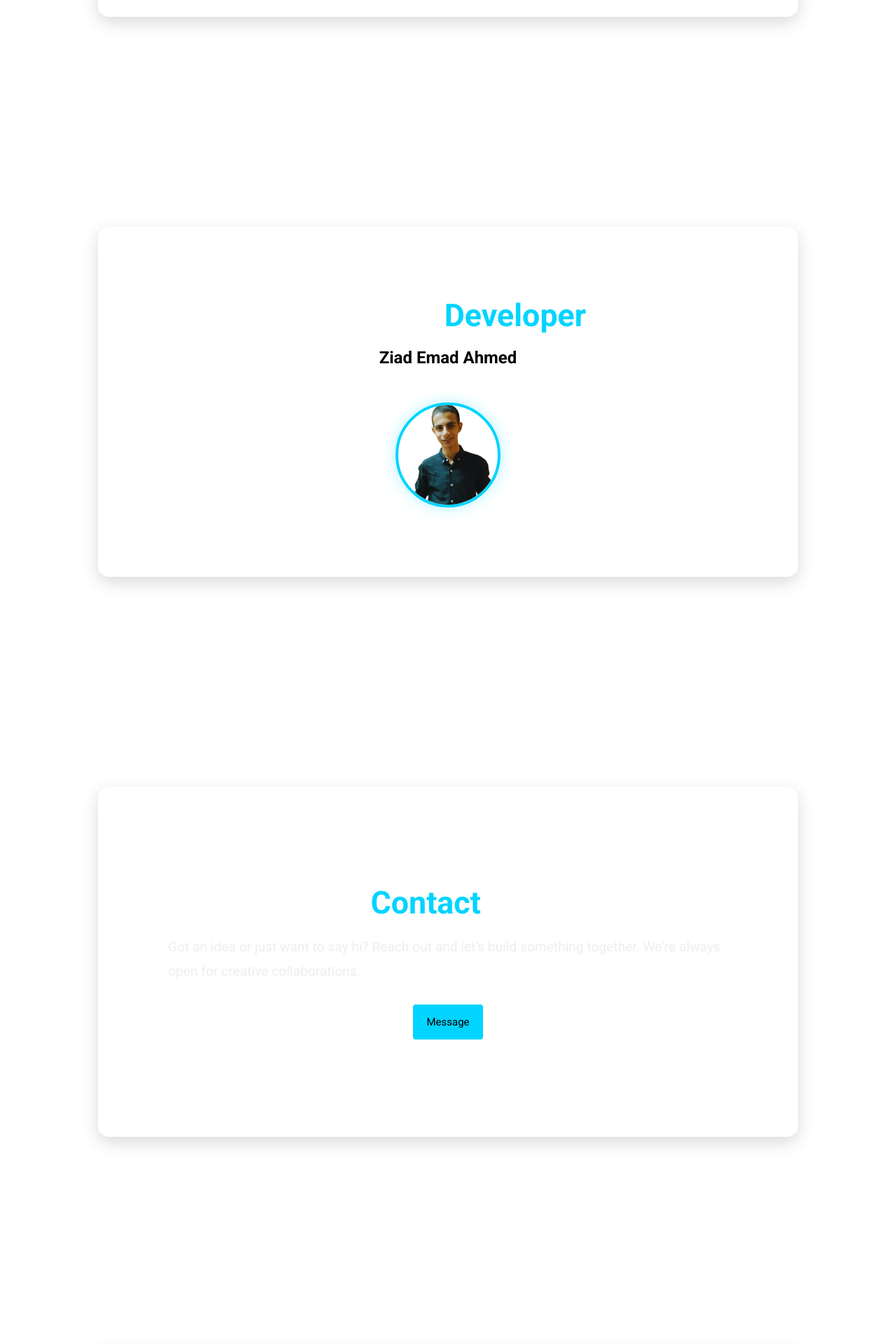
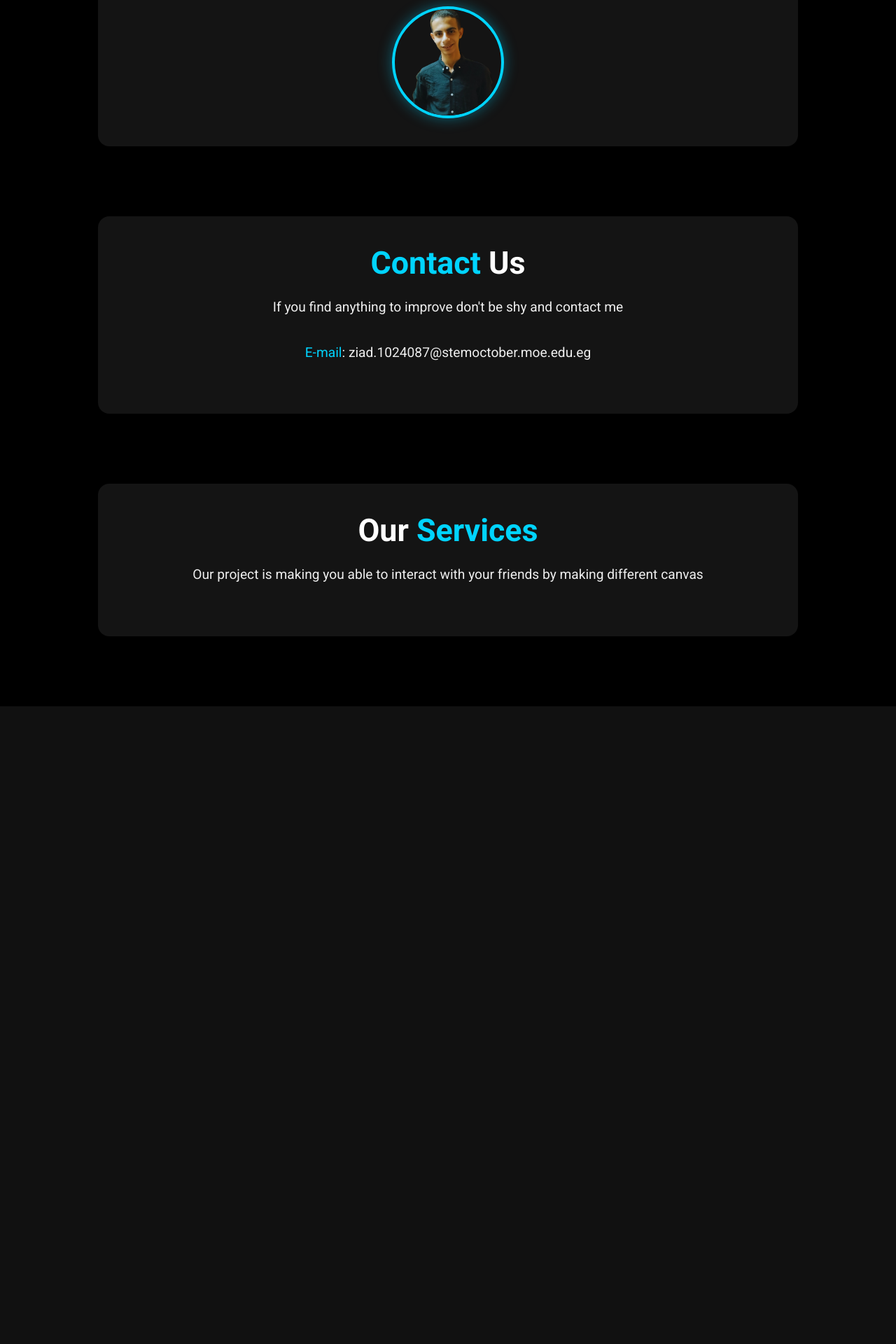
Before and after one commit to ZIZO17z/Canvibe, a PHP site: page / in a window 1280 px wide. Shown: the part 801-2721 px from the top of the page at 70% size. After the commit the page ends 1810 px from the top, so only its background shows below. Run offline with PHP 8.4, Linux system fonts and the light colour scheme.

Commit message:
make basics

```diff
--- a/index.html
+++ b/index.html
@@ -3,52 +3,13 @@
 
 <head>
     <meta charset="UTF-8" />
-    <meta name="author" content="Ziad Emad" />
+    <meta name="author" content="Ziad Emad Ahmed" />
     <meta name="viewport" content="width=device-width, initial-scale=1.0" />
     <title>Canvibe</title>
     <link rel="stylesheet" href="styles/style.css" />
     <link rel="preconnect" href="https://fonts.googleapis.com" />
     <link rel="preconnect" href="https://fonts.gstatic.com" crossorigin />
     <link href="https://fonts.googleapis.com/css2?family=Roboto:wght@300;400;500;700&display=swap" rel="stylesheet" />
-    <style>
-        html {
-            scroll-behavior: smooth;
-        }
-
-        section {
-            min-height: 100vh;
-            display: flex;
-            align-items: center;
-            justify-content: center;
-            position: relative;
-        }
-
-        .scroll-section {
-            opacity: 0;
-            transform: translateY(50px);
-            transition: all 0.6s ease-out;
-        }
-
-        .scroll-section.visible {
-            opacity: 1;
-            transform: translateY(0);
-        }
-
-        .main-container.left {
-            align-items: flex-start;
-            text-align: left;
-        }
-
-        .main-container.right {
-            align-items: flex-end;
-            text-align: right;
-        }
-
-        .main-container h1,
-        .main-container p {
-            text-align: inherit;
-        }
-    </style>
 </head>
 
 <body>
@@ -57,63 +18,66 @@
     <source src="original-d99071d642c8efd87400222a0c344e1a.mp4" type="video/mp4" />
   </video>
 
-    <div class="head-container">
+    <header class="head-container">
         <a href="#home" id="logo">
             <img src="images/c.png" alt="Canvibe Logo" />
         </a>
+        <nav>
             <ul>
                 <li><a href="#home">Home</a></li>
                 <li><a href="#developers">Developers</a></li>
                 <li><a href="#contact">Contact</a></li>
                 <li><a href="#services">Services</a></li>
             </ul>
-    </div>
+        </nav>
+    </header>
 
-    <section id="home">
-        <div class="main-container scroll-section center">
-            <h1>in <span style="color:#00d4ff; cursor:pointer;">Canvibe</span> Collaborate . Create . Grow</h1>
+    <main>
+        <section id="home" class="scroll-section">
+            <div class="main-container center">
+                <h1>In <span class="highlight">Canvibe</span> — Collaborate. Create. Grow.</h1>
                 <p>
                     At <strong>Canvibe</strong>, we believe in the power of connection. Whether you're a developer, designer, or dreamer, this is your space to build, share, and innovate.
                 </p>
-            <button class="btn" id="start-btn">Join</button>
+                <button class="btn">Join</button>
             </div>
         </section>
 
-    <section id="developers">
-        <div class="developer-container scroll-section center">
-            <h1>Meet our <span style="color:#00d4ff;">Developer</span></h1>
-            <h2>
-                Ziad Emad Ahmed
-            </h2>
+        <section id="developers" class="scroll-section">
+            <div class="developer-container center">
+                <h1>Meet Our <span class="highlight">Developer</span></h1>
+                <h2>Ziad Emad Ahmed</h2>
                 <div class="home-img">
                     <div class="img-box">
-                    <div class="img-item">
-                        <img src="images/home.png" alt="ziad is here">
+                        <img src="images/home.png" alt="Ziad Emad Ahmed">
+                    </div>
                 </div>
             </div>
         </section>
 
-    <section id="contact">
-        <div class="main-container scroll-section center">
-            <h1><span style="color:#00d4ff;">Contact</span> Us</h1>
+        <section id="contact" class="scroll-section">
+            <div class="main-container center">
+                <h1><span class="highlight">Contact</span> Us</h1>
                 <p>
-                Got an idea or just want to say hi? Reach out and let's build something together. We're always open for creative collaborations.
+                    If you find anything to improve don't be shy and contact me
                 </p>
-            <button class="btn" id="start-btn">Message</button>
+                <p>
+                    <span class="highlight">E-mail</span>: ziad.1024087@stemoctober.moe.edu.eg
+                </p>
             </div>
         </section>
 
-    <section id="services">
-        <div class="main-container scroll-section center">
-            <h1>Our <span style="color:#00d4ff;">Services</span></h1>
+        <section id="services" class="scroll-section">
+            <div class="main-container center">
+                <h1>Our <span class="highlight">Services</span></h1>
                 <p>
-                From UI design to backend engineering, we provide full-stack services that turn concepts into digital experiences. Let’s make it real.
+                    Our project is making you able to interact with your friends by making different canvas
                 </p>
-            <button class="btn" id="start-btn">See More</button>
             </div>
         </section>
+    </main>
+
     <script src="scripts/script.js"></script>
-
 </body>
 
 </html>
--- a/scripts/script.js
+++ b/scripts/script.js
@@ -1,15 +1,15 @@
-const observer = new IntersectionObserver(
-    (entries) => {
+document.addEventListener("DOMContentLoaded", () => {
+    const sections = document.querySelectorAll(".scroll-section");
+
+    const observer = new IntersectionObserver((entries) => {
         entries.forEach(entry => {
             if (entry.isIntersecting) {
-                entry.target.classList.add('visible');
+                entry.target.classList.add("visible");
             }
         });
     }, {
-        threshold: 0.3
-    }
-);
+        threshold: 0.15
+    });
 
-document.querySelectorAll('.scroll-section').forEach(section => {
-    observer.observe(section);
+    sections.forEach(section => observer.observe(section));
 });
--- a/styles/style.css
+++ b/styles/style.css
@@ -3,11 +3,17 @@
     padding: 0;
     box-sizing: border-box;
     font-family: 'Roboto', sans-serif;
+    transition: all 0.4s ease;
+}
+
+html {
+    scroll-behavior: smooth;
 }
 
 body {
     min-height: 100vh;
     overflow-x: hidden;
+    background-color: #000;
 }
 
 #bg-video {
@@ -85,45 +80,28 @@ body {
     width: 100%;
 }
 
-@keyframes appear {
-    from {
-        opacity: 0;
-        scale: 0.5;
-    }
-    to {
-        opacity: 1;
-        scale: 1;
-    }
-}
-
-.head-container {
-    animation: appear 0.5s ease-in-out forwards;
-}
-
-.main-container {
+.main-container,
+.developer-container {
     display: flex;
     flex-direction: column;
+    justify-content: center;
     align-items: center;
-    justify-content: center;
-    text-align: left;
-    width: 1000px;
-    height: 500px;
-    padding: 20px 20px;
-    margin: 100px 45px;
+    text-align: center;
+    width: 90%;
+    max-width: 1000px;
+    padding: 40px;
+    margin: 100px auto;
     background: rgba(255, 255, 255, 0.08);
     border-radius: 16px;
     backdrop-filter: blur(12px);
     box-shadow: 0 8px 24px rgba(0, 0, 0, 0.15);
-    max-width: 90%;
-    z-index: 2;
-    position: absolute;
 }
 
-.main-container h1 {
+.main-container h1,
+.developer-container h1 {
     font-size: 2.8rem;
-    color: #ffffff;
+    color: #fff;
     margin-bottom: 20px;
-    text-align: center;
 }
 
 .main-container p {
@@ -131,86 +109,71 @@ body {
     color: #eeeeee;
     line-height: 1.8;
     max-width: 800px;
-    text-align: center;
     margin-bottom: 30px;
 }
 
-.btn#start-btn {
-    width: 100px;
-    height: 50px;
+.highlight {
+    color: #00d4ff;
+}
+
+.btn {
+    width: 120px;
+    padding: 12px;
     border: none;
-    border-radius: 4px;
+    border-radius: 6px;
     background-color: #00d4ff;
     color: #000;
     font-size: 15px;
+    font-weight: bold;
     cursor: pointer;
-    padding: 10px;
+    transition: background 0.3s ease;
 }
 
-.btn#start-btn:hover {
+.btn:hover {
     background-color: #00aacc;
 }
 
-.btn#start-btn:active {
+.btn:active {
     background: #0093b1;
 }
 
-.developer-container {
-    display: flex;
-    flex-direction: column;
-    align-items: center;
-    justify-content: center;
-    text-align: left;
-    width: 1000px;
-    height: 500px;
-    padding: 20px 20px;
-    margin: 100px 45px;
-    background: rgba(255, 255, 255, 0.08);
-    border-radius: 16px;
-    backdrop-filter: blur(12px);
-    box-shadow: 0 8px 24px rgba(0, 0, 0, 0.15);
-    max-width: 90%;
-    z-index: 2;
-    position: absolute;
-}
-
-.developer-container h1 {
-    font-size: 2.8rem;
-    color: #ffffff;
-    margin-bottom: 20px;
-    text-align: center;
-}
-
-.btn#developer-btn {
-    width: 100px;
-    height: 50px;
-    border: none;
-    border-radius: 4px;
-    background-color: #00d4ff;
-    color: #000;
-    font-size: 15px;
-    cursor: pointer;
-    padding: 10px;
+.home-img .img-box {
+    width: 160px;
+    height: 160px;
+    border-radius: 50%;
+    overflow: hidden;
     margin-top: 30px;
-}
-
-.home-img .img-box {
-    width: 150px;
-    height: 150px;
-    border-radius: 100%;
-    overflow: hidden;
-    align-items: center;
-    justify-content: center;
-    display: flex;
-    margin-top: 50px;
-    box-shadow: 0 0 20px rgba(0, 212, 255, 0.3);
-    border: solid 4px #00d4ff;
+    box-shadow: 0 0 20px rgba(0, 212, 255, 0.4);
+    border: 4px solid #00d4ff;
 }
 
 .home-img .img-box img {
     width: 100%;
     height: 100%;
-    overflow: hidden;
     object-fit: cover;
-    display: block;
 }
+
+
+/* Scroll Animation */
+
+.scroll-section {
+    opacity: 0;
+    transform: translateY(50px);
+    transition: all 0.6s ease-out;
+}
+
+.scroll-section.visible {
+    opacity: 1;
+    transform: translateY(0);
+}
+
+@keyframes appear {
+    from {
+        opacity: 0;
+        transform: scale(0.95);
+    }
+    to {
+        opacity: 1;
+        transform: scale(1);
+    }
+}
```
Also changed, not shown: other parts of styles/style.css (+8 -19 lines). Lines whose indentation alone changed are shown as unchanged.
